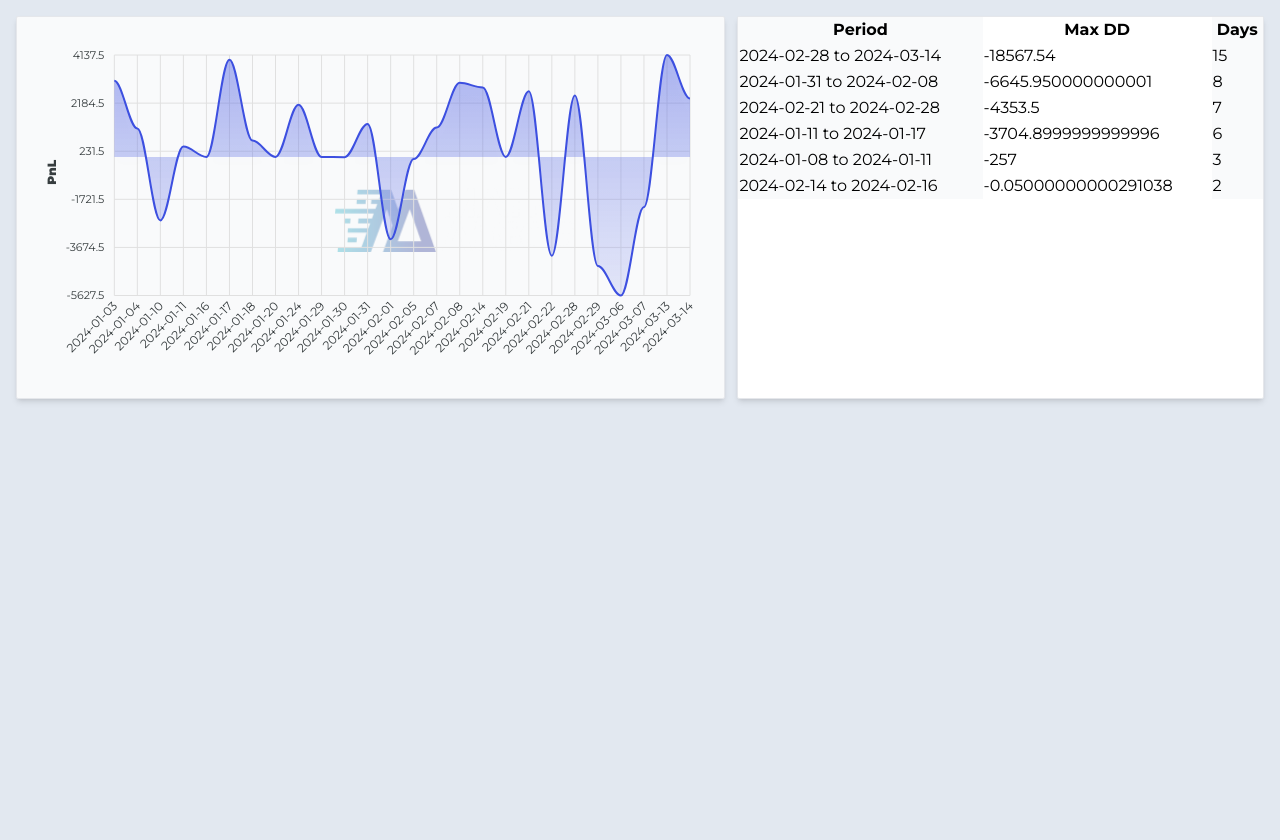
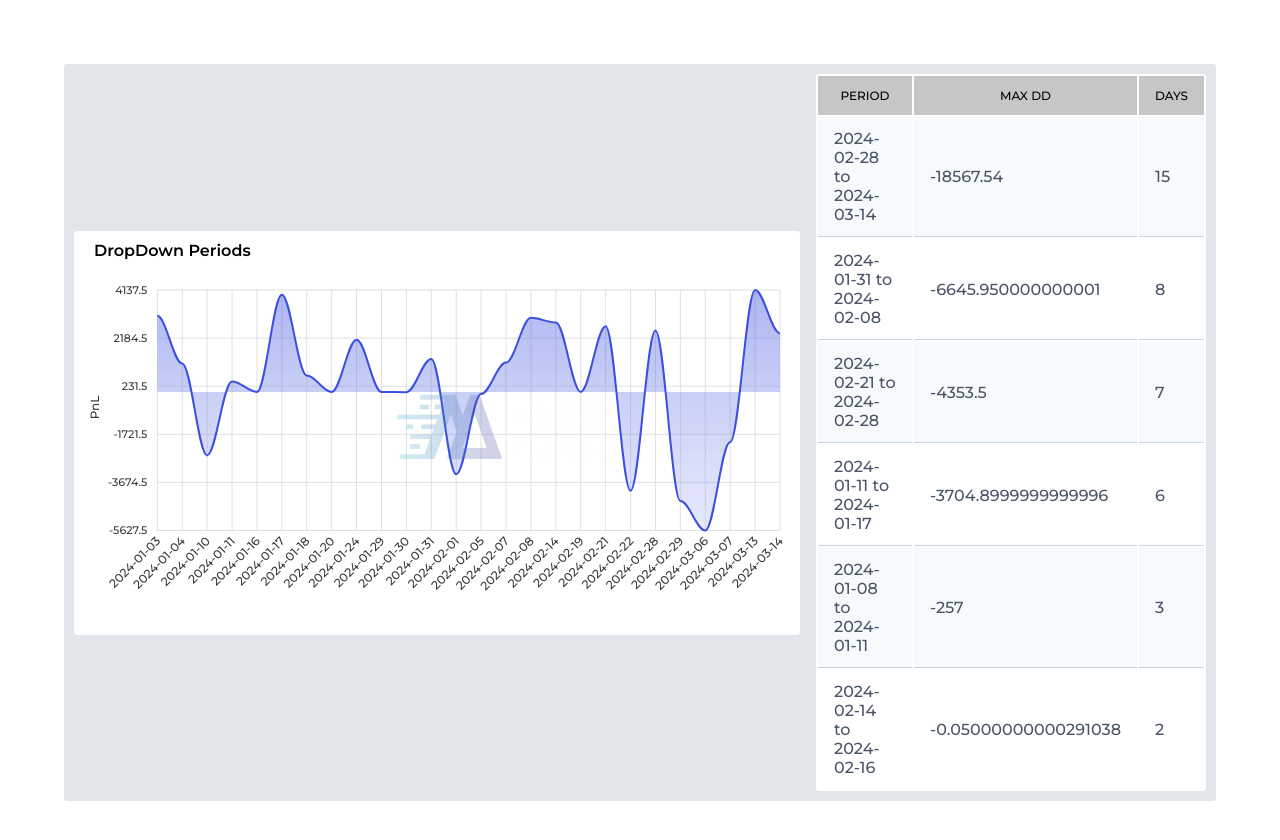
Before and after one commit to gauravgorade/test_trading, a React (Create React App) app: page / in a window 1280 px wide. Shown: the top 840 px of the page. Before the commit the page ends 800 px from the top, so only its background shows below. Built offline with nearby package versions, Linux system fonts and the light colour scheme.

Commit message:
Custom CSS

```diff
--- a/package.json
+++ b/package.json
@@ -35,8 +35,5 @@
       "last 1 firefox version",
       "last 1 safari version"
     ]
-  },
-  "devDependencies": {
-    "tailwindcss": "^3.4.1"
   }
 }
--- a/public/index.html
+++ b/public/index.html
@@ -12,11 +12,7 @@
     <link href="https://fonts.googleapis.com/css2?family=Montserrat:ital,wght@0,100..900;1,100..900&display=swap" rel="stylesheet">
 
     <title>Test Trading App</title>
-    <style>
-      body{
-        background-color: #e2e8f0;
-      }
-    </style>
+
   </head>
   <body>
     <noscript>You need to enable JavaScript to run this app.</noscript>
--- a/src/App.js
+++ b/src/App.js
@@ -1,20 +1,12 @@
+import TableComponent from "./components/TableComponent";
 import ChartOne from "./components/ChartOne";
-import Table from "./components/Table";
-import Logo from './assets/logo.png'
-
+import Logo from "./assets/logo.png";
 
 function App() {
   return (
-    <div className="flex flex-col lg:flex-row p-4 gap-3 h-auto ">
-      <div className="rounded-sm border shadow-md lg:w-2/3 bg-gray-50 md:px-6 md:py-2  relative">
-        <div className="absolute w-60  overflow-hidden z-1 opacity-40 top-[45%] left-[45%] pointer-events-none">
-          <img src={Logo} className="object-fit  " alt="watermark" />
-        </div>
-        <ChartOne />
-      </div>
-      <div className="relative overflow-x-auto shadow-md  w-full lg:w-1/2 rounded-sm border h-65 bg-white">
-        <Table />
-      </div>
+    <div className="app-container">
+      <div className="chart-container"><ChartOne/></div>
+      <div className="table-container"><TableComponent/></div>
     </div>
   );
 }
--- a/src/components/ChartOne.jsx
+++ b/src/components/ChartOne.jsx
@@ -1,6 +1,7 @@
 import React, { useState, useEffect } from 'react';
 import ReactApexChart from 'react-apexcharts';
 import Chart1_Data from '../Data/returns.json';
+import Logo from "../assets/logo.png";
 
 const chart1_data = Chart1_Data.data.NIFTY_MODSS;
 
@@ -29,7 +30,7 @@ const ChartOne = () => {
         colors: ['#3C50E0', '#80CAEE'],
         chart: {
             fontFamily: 'Montserrat, sans-serif',
-            height: 335,
+            height: 375,
             type: 'area',
             dropShadow: {
                 enabled: true,
@@ -126,14 +127,11 @@ const ChartOne = () => {
     };
 
     return (
-        <div className="relative">
-            {/* Watermark image */}
-
-
-
-            {/* Chart */}
-            <div className="mx-auto z-10">
-                <ReactApexChart options={options} series={state.series} type="area" height={550} />
+        <div className="chart">
+            <h3 className='title'>DropDown Periods</h3>
+            <img src={Logo} alt="Watermark logo" />
+            <div className="chart-wrapper">
+                <ReactApexChart options={options} series={state.series} type="area" height={375} />
             </div>
         </div>
     );
--- a/src/components/Table.jsx
+++ /dev/null
@@ -1,38 +0,0 @@
-import React from 'react';
-import Table_data from '../Data/ddperiod.json';
-
-const table_data = Table_data.data;
-
-const Table = () => {
-    return (
-
-        <table className="w-full text-sm text-left text-gray-500">
-            <thead className="text-xs text-gray-700 uppercase">
-                <tr>
-                    <th scope="col" className="px-6 py-3 bg-gray-50">
-                        Period
-                    </th>
-                    <th scope="col" className="px-6 py-3">
-                        Max DD
-                    </th>
-                    <th scope="col" className="px-6 py-3 bg-gray-50">
-                        Days
-                    </th>
-                </tr>
-            </thead>
-            <tbody>
-                {table_data.map((item, index) => (
-                    <tr key={index} className="border-b border-gray-200">
-                        <td className="px-6 py-4 font-medium text-gray-900 whitespace-nowrap bg-gray-50">
-                            {`${item.Start_Date} to ${item.End_Date}`}
-                        </td>
-                        <td className="px-6 py-4">{item.Max_Drawdown}</td>
-                        <td className="px-6 py-4 bg-gray-50">{item.Drawdown_days}</td>
-                    </tr>
-                ))}
-            </tbody>
-        </table>
-    )
-}
-
-export default Table;
--- /dev/null
+++ b/src/components/TableComponent.jsx
@@ -0,0 +1,29 @@
+import React from 'react';
+import TableData from '../Data/ddperiod.json';
+
+const tableData = TableData.data;
+
+const TableComponent = () => {
+    return (
+        <table className="table">
+                <thead>
+                    <tr>
+                        <th scope="col">Period</th>
+                        <th scope="col">Max DD</th>
+                        <th scope="col">Days</th>
+                    </tr>
+                </thead>
+                <tbody>
+                    {tableData.map((item, index) => (
+                        <tr key={index} className={`${index % 2 === 0 ? 'even-row' : 'odd-row'}`}> {/* Add classes for odd and even rows */}
+                            <td>{`${item.Start_Date} to ${item.End_Date}`}</td>
+                            <td>{item.Max_Drawdown}</td>
+                            <td>{item.Drawdown_days}</td>
+                        </tr>
+                    ))}
+                </tbody>
+            </table>
+    );
+}
+
+export default TableComponent;
--- a/src/index.css
+++ b/src/index.css
@@ -1,3 +1,127 @@
-@tailwind base;
-@tailwind components;
-@tailwind utilities;
+* {
+  margin: 0;
+  padding: 0;
+  box-sizing: border-box;
+  font-family: "Montserrat", sans-serif;
+  font-weight: 500;
+  max-width: 1920px;
+  margin: auto;
+
+}
+
+.app-container {
+  background-color: #64748b30;
+  padding: 10px;
+  display: flex;
+  gap: 1rem;
+  justify-content: space-between;
+  overflow: hidden;
+  max-width: 100%;
+  margin: 4rem;
+  border-radius: 3px;
+
+
+}
+.chart-container {
+  background-color: #ffffff;
+  width: 65%;
+  padding: 10px;
+  border-radius: 3px;
+
+
+}
+.table-container {
+  background-color: #ffffff;
+  width: 35%;
+  /* padding: 10px; */
+  border-radius: 3px;
+  overflow-x: auto;
+
+
+}
+
+/* Chart */
+
+.chart {
+  position: relative;
+  z-index: 5;
+}
+.chart img {
+  position: absolute;
+  width: 250px;
+  opacity: 25%;
+  top: calc(50% - 40px);
+  left: calc(50% - 40px);
+  z-index: 1;
+  pointer-events: none;
+}
+
+
+/* util */
+.title {
+  font-weight: 600;
+  margin-left: 10px;
+  font-size: 16px;
+
+}
+
+
+/* TableComponent */
+
+.table{
+  width: 100%;
+}
+
+
+
+.table thead {
+  font-size: 0.75rem;
+  text-transform: uppercase;
+  background-color: rgba(115, 115, 115, 0.403);
+
+}
+
+.table th,
+.table td {
+  padding: 0.75rem 1rem;
+}
+
+.even-row {
+  background-color: #f7fafc;
+}
+
+.odd-row {
+  background-color: #ffffff;
+}
+
+.table tbody tr:hover {
+  background-color: #edf2f7;
+}
+
+.table tbody tr td {
+  border-bottom: 1px solid #cbd5e0;
+  color: #4a5568;
+}
+
+.table tbody tr:last-child td {
+  border-bottom: none;
+}
+
+.table tbody tr th {
+  color: #2d3748;
+}
+
+
+
+/* Media Query for small screens */
+
+@media (max-width: 768px) {
+  .app-container {
+    flex-direction: column;
+    margin: -1px;
+  }
+  .chart-container,
+  .table-container {
+    width: 100%;
+  }
+}
--- a/src/index.js
+++ b/src/index.js
@@ -1,7 +1,8 @@
 import React from 'react';
 import ReactDOM from 'react-dom/client';
+import './index.css'
 import App from './App';
-import './index.css'
+
 
 
 const root = ReactDOM.createRoot(document.getElementById('root'));
--- a/tailwind.config.js
+++ /dev/null
@@ -1,12 +0,0 @@
-/** @type {import('tailwindcss').Config} */
-module.exports = {
-  content: ["./src/**/*.{html,js}"],
-  theme: {
-    extend: {
-      fontFamily: {
-        'sans': ['Montserrat', 'system-ui'],
-      }
-    }
-  },
-  plugins: []
-};
```
Also changed, not shown: 1 other file (tests, documents, lock files or other folders).
